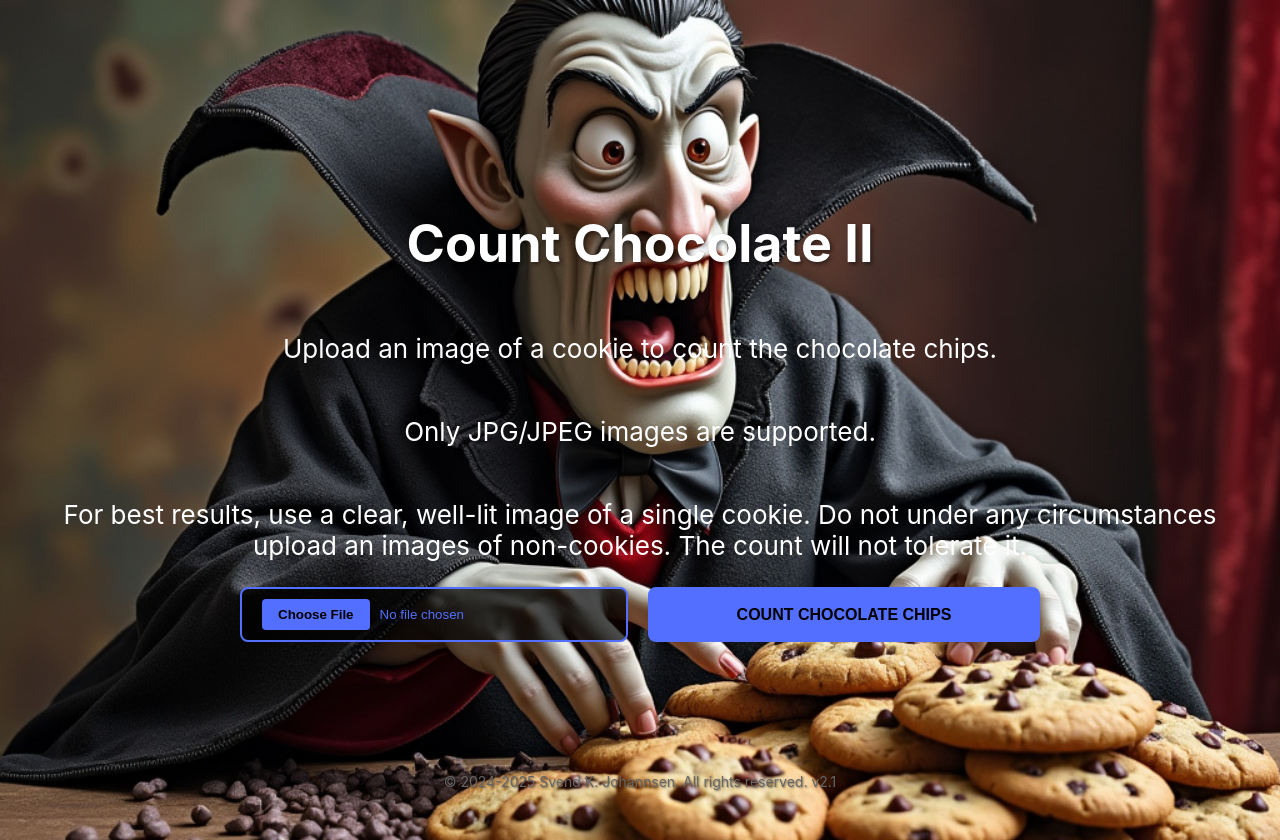
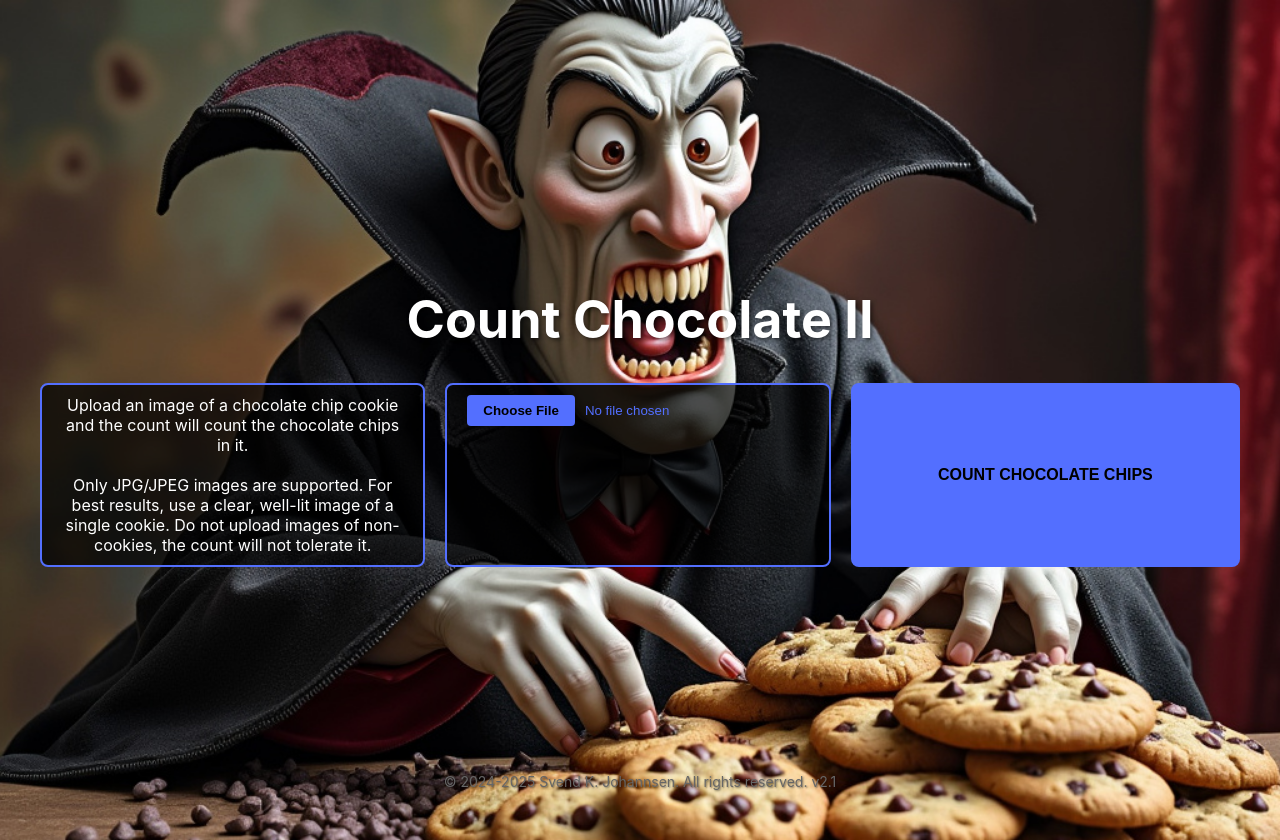
Before and after one commit to svendjo/c6-www, a React (Create React App) app: page / in a window 1280 px wide. Built offline with nearby package versions, Linux system fonts and the light colour scheme.

Commit message:
Put a box around the paragraphs.

```diff
--- a/src/App.css
+++ b/src/App.css
@@ -23,12 +23,26 @@ h1 {
   margin-bottom: 2rem;
 }
 
+p {
+  background: rgba(0, 0, 0, 0.7);
+  /* color: #536fff; */
+  padding: 10px 20px;
+  border: 2px solid #536fff;
+  border-radius: 8px;
+  margin: 0;
+  flex: 1;
+  min-width: 200px;
+  max-width: 400px;
+  font-size: 1rem;
+  display: flex;
+}
+
 /* Controls container for side-by-side layout */
 .controls-container {
   display: flex;
   gap: 20px;
   width: 100%;
-  max-width: 800px;
+  max-width: 1200px;
   padding: 0 20px;
   margin-bottom: 20px;
   justify-content: center;
--- a/src/App.js
+++ b/src/App.js
@@ -80,11 +80,9 @@ function App() {
     <div className="App">
       <div className="app-body">
         <h1>Count Chocolate II</h1>
-        <p>Upload an image of a cookie to count the chocolate chips.</p>
-        <p>Only JPG/JPEG images are supported.</p>
-        <p>For best results, use a clear, well-lit image of a single cookie. Do not under any circumstances upload an images of non-cookies. The count will not tolerate it.</p>
 
         <div className="controls-container">
+          <p>Upload an image of a chocolate chip cookie and the count will count the chocolate chips in it.<br/><br/>Only JPG/JPEG images are supported. For best results, use a clear, well-lit image of a single cookie. Do not upload images of non-cookies, the count will not tolerate it.</p>
           <input type="file" accept="image/jpeg" onChange={handleImageUpload} />
           <button onClick={handleSubmit}>Count chocolate chips</button>
         </div>
```
